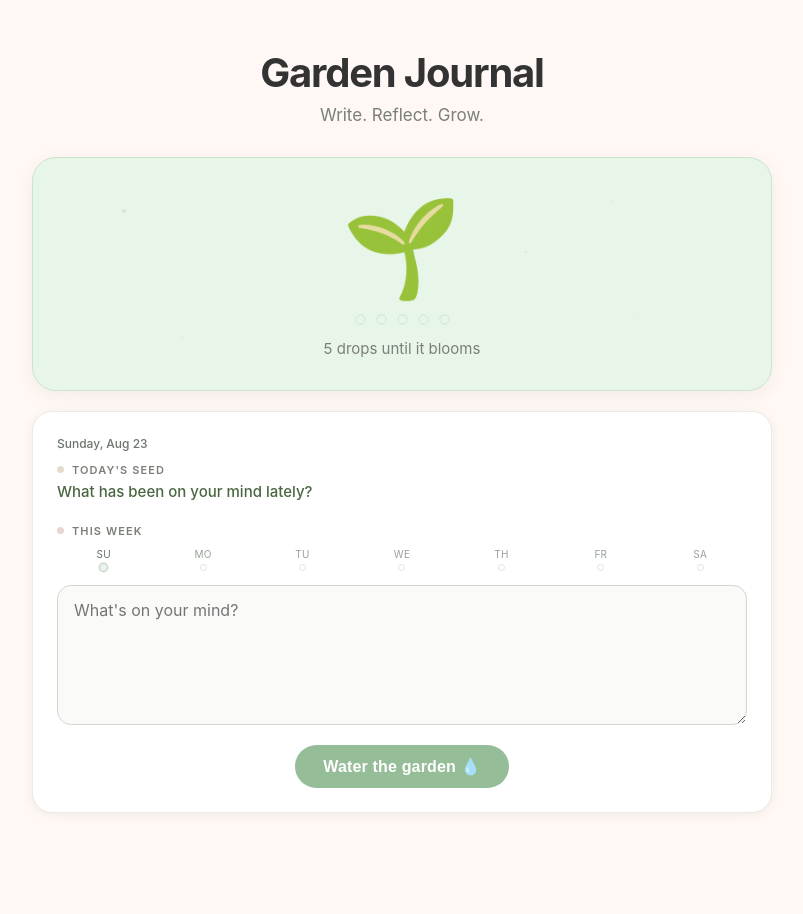
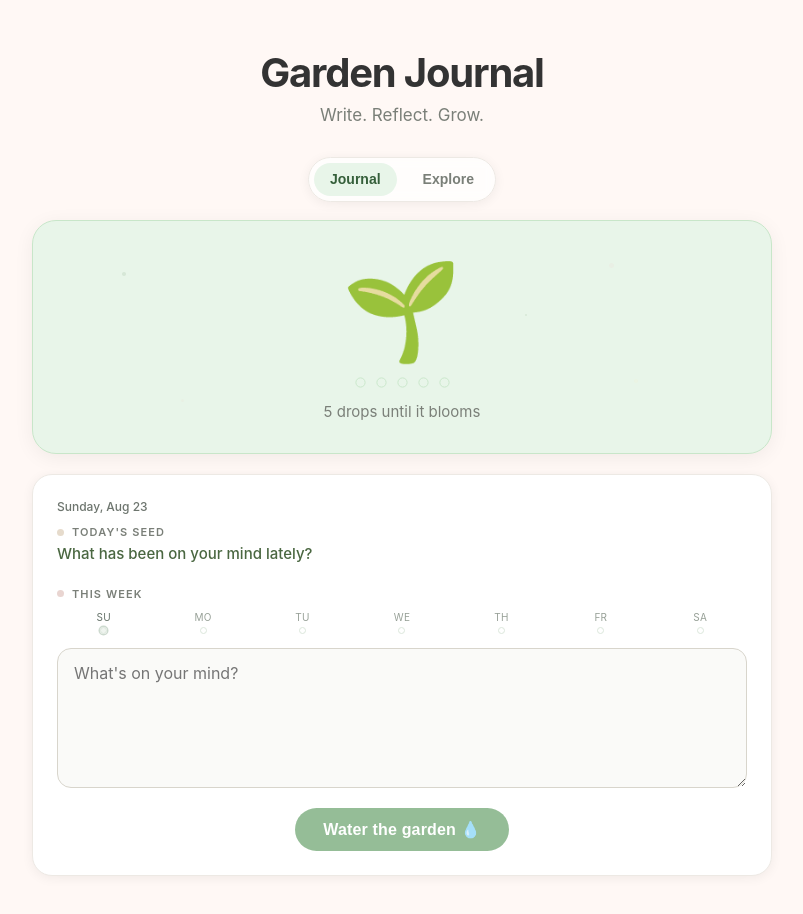
Before and after one commit to kenjiakahane/garden-journal, a React (Vite) app: page / in a window 1280 px wide. Shown: the top 914 px of the page, without its empty margins (238-1041 px from the left). Built offline with nearby package versions, Linux system fonts and the light colour scheme.

Commit message:
Add Journal and Explore tab UI structure
Co-authored-by: kenjiakahane <111665780+kenjiakahane@users.noreply.github.com>

```diff
--- a/src/App.css
+++ b/src/App.css
@@ -42,7 +42,7 @@ body {
 main {
   max-width: 780px;
   margin: 0 auto;
-  padding: 48px 20px 80px;
+  padding: 48px 20px 96px;
 }
 
 /* ── Header ───────────────────────────────────────── */
@@ -62,6 +62,44 @@ header p {
   margin-top: 8px;
   color: var(--text-muted);
   font-size: 17px;
+}
+
+/* ── Tab Navigation ────────────────────────────────── */
+.tab-nav {
+  display: flex;
+  justify-content: center;
+  gap: 10px;
+  margin: 0 auto 18px;
+  width: fit-content;
+  background: rgba(255, 255, 255, 0.72);
+  border: 1px solid var(--card-border);
+  border-radius: 999px;
+  padding: 5px;
+  box-shadow: var(--shadow-card);
+  backdrop-filter: blur(6px);
+  -webkit-backdrop-filter: blur(6px);
+}
+
+.tab-nav__button {
+  border: none;
+  border-radius: 999px;
+  background: transparent;
+  color: var(--text-muted);
+  padding: 8px 16px;
+  font-size: 14px;
+  font-weight: 600;
+  cursor: pointer;
+  line-height: 1.2;
+}
+
+.tab-nav__button--active {
+  background: var(--hero-bg);
+  color: #355f3a;
+}
+
+.tab-nav__button:focus-visible {
+  outline: 2px solid var(--focus-ring);
+  outline-offset: 2px;
 }
 
 /* ── Past Flowers ─────────────────────────────────── */
@@ -506,12 +544,98 @@ textarea:focus {
   background: #FFF0EE;
 }
 
+/* ── Explore ───────────────────────────────────────── */
+.explore-section {
+  padding-top: 4px;
+}
+
+.explore-header {
+  margin-bottom: 18px;
+}
+
+.explore-header h2 {
+  margin: 0;
+  font-size: 28px;
+  letter-spacing: -0.02em;
+}
+
+.explore-header p {
+  margin: 8px 0 0;
+  color: var(--text-muted);
+  font-size: 15px;
+}
+
+.explore-header__privacy {
+  font-size: 13px;
+}
+
+.public-gardens-grid {
+  display: grid;
+  gap: 16px;
+  grid-template-columns: 1fr;
+}
+
+.public-garden-card {
+  border-radius: 20px;
+  border: 1px solid var(--card-border);
+  box-shadow: var(--shadow-card);
+  padding: 18px;
+}
+
+.public-garden-card--mint {
+  background: #edf7ee;
+}
+
+.public-garden-card--cream {
+  background: #fff6e9;
+}
+
+.public-garden-card--pink {
+  background: #faeff0;
+}
+
+.public-garden-card--yellow {
+  background: #f9f6e8;
+}
+
+.public-garden-card__title {
+  margin: 0;
+  font-size: 18px;
+  letter-spacing: -0.01em;
+}
+
+.public-garden-card__scene {
+  margin: 16px 0 12px;
+  text-align: center;
+  min-height: 86px;
+}
+
+.public-garden-card__row {
+  margin: 0;
+  line-height: 1.5;
+  font-size: 28px;
+  white-space: pre;
+}
+
+.public-garden-card__message {
+  margin: 0;
+  font-size: 14px;
+  color: #5d685f;
+}
+
+.public-garden-card__meta {
+  margin: 10px 0 0;
+  font-size: 14px;
+  color: #415648;
+  font-weight: 600;
+}
+
 /* ── Responsive ───────────────────────────────────── */
 @media (max-width: 600px) {
   header h1 { font-size: 30px; }
   .plant-emoji { font-size: 72px; }
   .cards-grid { grid-template-columns: 1fr; }
-  main { padding: 32px 16px 60px; }
+  main { padding: 32px 16px 104px; }
   .journal-day-group {
     padding-left: 14px;
   }
@@ -520,6 +644,25 @@ textarea:focus {
   }
   .weekly-journal__row {
     gap: 4px;
+  }
+  .tab-nav {
+    position: fixed;
+    left: 16px;
+    right: 16px;
+    bottom: 14px;
+    z-index: 20;
+    width: auto;
+  }
+  .tab-nav__button {
+    flex: 1;
+    padding: 10px 14px;
+  }
+}
+
+@media (min-width: 760px) {
+  .public-gardens-grid {
+    grid-template-columns: repeat(2, minmax(0, 1fr));
+    gap: 18px;
   }
 }
 
--- a/src/App.jsx
+++ b/src/App.jsx
@@ -22,6 +22,76 @@ const DAILY_SEEDS = [
 ];
 
 const WEEKDAY_LABELS = ["SU", "MO", "TU", "WE", "TH", "FR", "SA"];
+const TABS = {
+  JOURNAL: "journal",
+  EXPLORE: "explore",
+};
+
+const PUBLIC_GARDENS = [
+  {
+    id: "aya",
+    name: "Aya",
+    blooms: 12,
+    plant: "🌿",
+    message: "Morning light on the balcony.",
+    flowers: ["🌷    🌼", "  🌸", "🌱      🌷"],
+    tone: "mint",
+  },
+  {
+    id: "mika",
+    name: "Mika",
+    blooms: 8,
+    plant: "🌱",
+    message: "A slow garden after rain.",
+    flowers: ["🌻   🌷", "   🌺", "🌼      🌿"],
+    tone: "cream",
+  },
+  {
+    id: "leo",
+    name: "Leo",
+    blooms: 4,
+    plant: "🌱",
+    message: "New sprouts near the window.",
+    flowers: ["🌱  🌿", "   🌷", "🌼"],
+    tone: "yellow",
+  },
+  {
+    id: "hana",
+    name: "Hana",
+    blooms: 10,
+    plant: "🌿",
+    message: "Tiny blooms, gentle breeze.",
+    flowers: ["🌸    🌷", "  🌼  🌱", "     🌺"],
+    tone: "pink",
+  },
+  {
+    id: "sora",
+    name: "Sora",
+    blooms: 6,
+    plant: "🌱",
+    message: "Quiet greens this week.",
+    flowers: ["🌿     🌷", "  🌼", "🌱   🌱"],
+    tone: "mint",
+  },
+  {
+    id: "nina",
+    name: "Nina",
+    blooms: 9,
+    plant: "🌿",
+    message: "Soft colors in the afternoon.",
+    flowers: ["🌺   🌸", "   🌷", "🌼      🌱"],
+    tone: "cream",
+  },
+  {
+    id: "rui",
+    name: "Rui",
+    blooms: 7,
+    plant: "🌱",
+    message: "A tiny corner keeps growing.",
+    flowers: ["🌷   🌻", "  🌱", "🌼    🌿"],
+    tone: "pink",
+  },
+];
 
 function getDailySeed() {
   const now = new Date();
@@ -311,7 +381,30 @@ function WaterDrop({ animating }) {
   return <span className="water-drop-anim">💧</span>;
 }
 
+function ExploreGardenCard({ garden }) {
+  return (
+    <article
+      className={`public-garden-card public-garden-card--${garden.tone}`}
+      aria-label={`${garden.name}'s Garden, ${garden.blooms} blooms`}
+    >
+      <h3 className="public-garden-card__title">{garden.name}&apos;s Garden</h3>
+      <div className="public-garden-card__scene" aria-hidden="true">
+        {garden.flowers.map((row, index) => (
+          <p key={index} className="public-garden-card__row">
+            {row}
+          </p>
+        ))}
+      </div>
+      {garden.message && <p className="public-garden-card__message">{garden.message}</p>}
+      <p className="public-garden-card__meta">
+        <span aria-hidden="true">{garden.plant}</span> {garden.blooms} blooms
+      </p>
+    </article>
+  );
+}
+
 function App() {
+  const [activeTab, setActiveTab] = useState(TABS.JOURNAL);
   const [text, setText] = useState(() => sessionStorage.getItem("journalDraft") || "");
   const [entries, setEntries] = useState(() => {
     const saved = localStorage.getItem("journalEntries");
@@ -401,6 +494,37 @@ function App() {
         <p>Write. Reflect. Grow.</p>
       </header>
 
+      <nav className="tab-nav" role="tablist" aria-label="Views">
+        <button
+          id="tab-journal"
+          type="button"
+          role="tab"
+          aria-controls="panel-journal"
+          aria-selected={activeTab === TABS.JOURNAL}
+          className={`tab-nav__button${activeTab === TABS.JOURNAL ? " tab-nav__button--active" : ""}`}
+          onClick={() => setActiveTab(TABS.JOURNAL)}
+        >
+          Journal
+        </button>
+        <button
+          id="tab-explore"
+          type="button"
+          role="tab"
+          aria-controls="panel-explore"
+          aria-selected={activeTab === TABS.EXPLORE}
+          className={`tab-nav__button${activeTab === TABS.EXPLORE ? " tab-nav__button--active" : ""}`}
+          onClick={() => setActiveTab(TABS.EXPLORE)}
+        >
+          Explore
+        </button>
+      </nav>
+
+      <section
+        id="panel-journal"
+        role="tabpanel"
+        aria-labelledby="tab-journal"
+        hidden={activeTab !== TABS.JOURNAL}
+      >
           <GardenHero
             water={water}
             plant={plant}
@@ -451,6 +575,28 @@ function App() {
               </div>
             </section>
           )}
+      </section>
+
+      <section
+        id="panel-explore"
+        role="tabpanel"
+        aria-labelledby="tab-explore"
+        className="explore-section"
+        hidden={activeTab !== TABS.EXPLORE}
+      >
+        <header className="explore-header">
+          <h2>Explore gardens</h2>
+          <p>A quiet collection of growing gardens.</p>
+          <p className="explore-header__privacy">
+            Only gardens are visible here — journal entries stay private.
+          </p>
+        </header>
+        <div className="public-gardens-grid">
+          {PUBLIC_GARDENS.map((garden) => (
+            <ExploreGardenCard key={garden.id} garden={garden} />
+          ))}
+        </div>
+      </section>
     </main>
   );
 }
```
Lines whose indentation alone changed are shown as unchanged.
